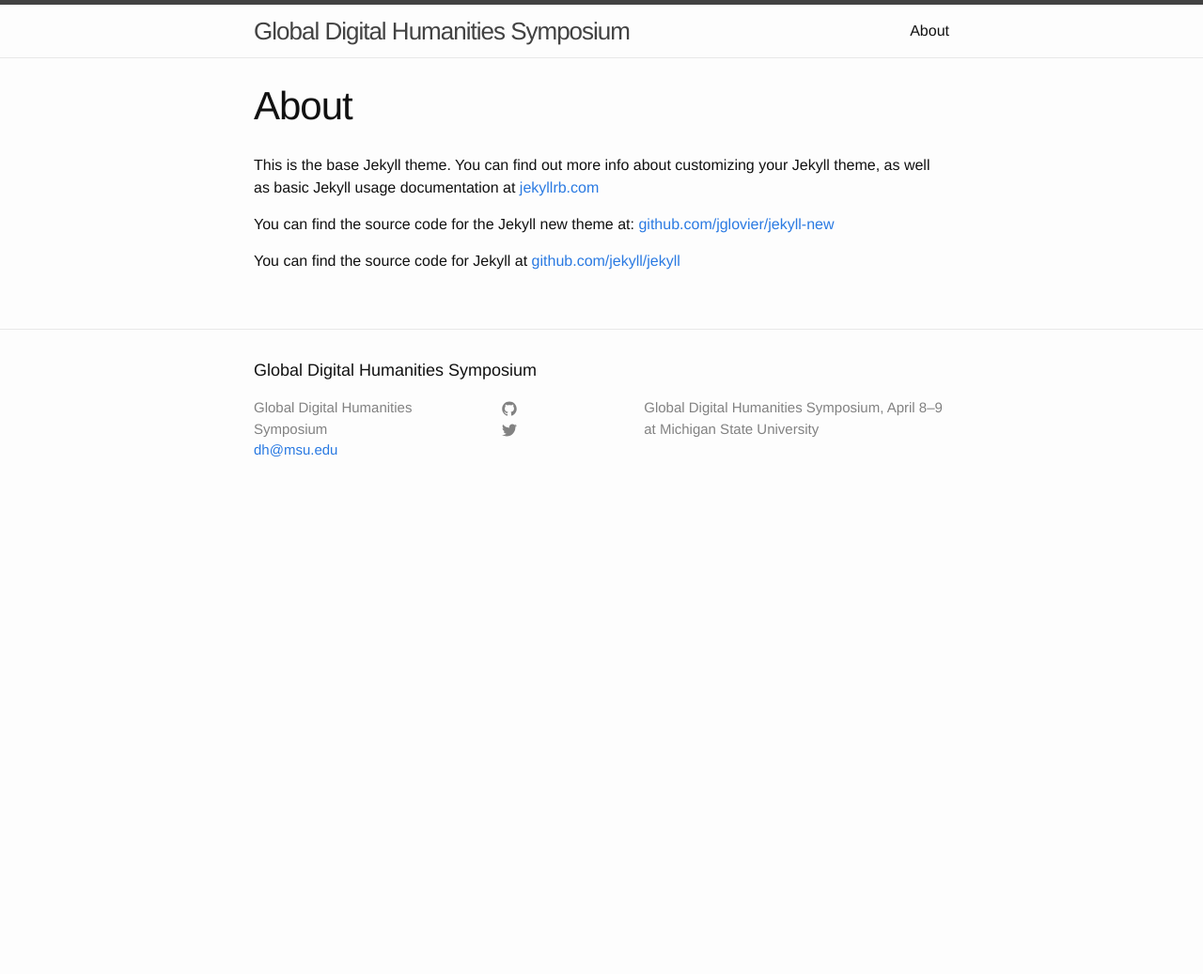
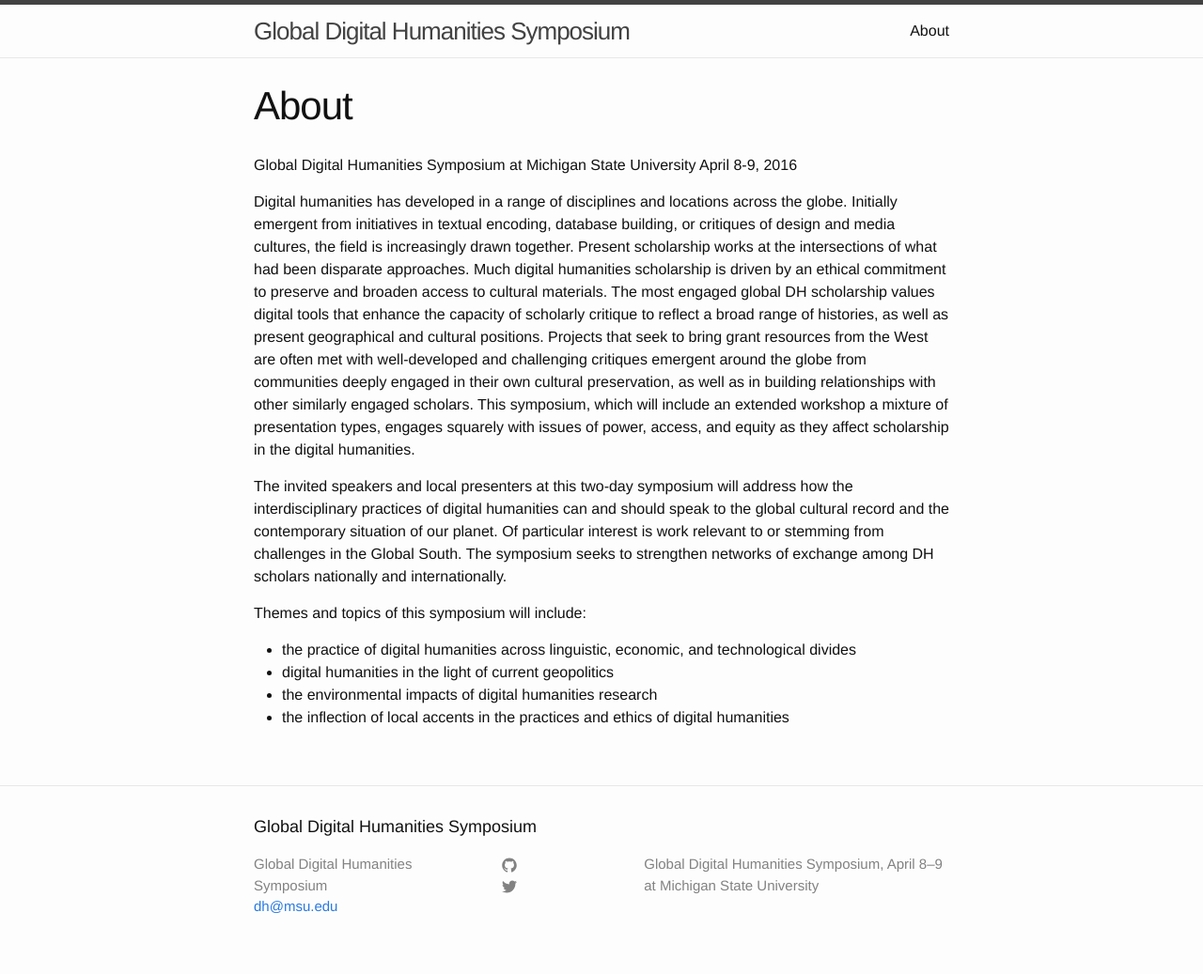
Before and after one commit to msudh/globaldh2016, a Jekyll site: the page built from about.md, in a window 1280 px wide. Shown: the whole page at 94% size. Built offline with Jekyll 4.4.1, drawn with Linux system fonts in a browser that asks for light colours; before the commit the page ends 900 px from its top, so only the background shows below that.

Commit message:
Adding Conference Description
Removed generic content about Jekyll and added in the description of the symposium Kristen wrote from the Google Doc titled 'Global Digital Humanities Symposium at Michigan State University.' Added bullets to themes and topics using github markdown.

```diff
--- a/about.md
+++ b/about.md
@@ -4,8 +4,16 @@
 permalink: /about/
 ---
 
-This is the base Jekyll theme. You can find out more info about customizing your Jekyll theme, as well as basic Jekyll usage documentation at [jekyllrb.com](http://jekyllrb.com/)
+Global Digital Humanities Symposium at Michigan State University
+April 8-9, 2016
 
-You can find the source code for the Jekyll new theme at: [github.com/jglovier/jekyll-new](https://github.com/jglovier/jekyll-new)
+Digital humanities has developed in a range of disciplines and locations across the globe. Initially emergent from initiatives in textual encoding, database building, or critiques of design and media cultures, the field is increasingly drawn together.  Present scholarship works at the intersections of what had been disparate approaches.  Much digital humanities scholarship is driven by an ethical commitment to preserve and broaden access to cultural materials.  The most engaged global DH scholarship values digital tools that enhance the capacity of scholarly critique to reflect a broad range of histories, as well as present geographical and cultural positions.  Projects that seek to bring grant resources from the West are often met with well-developed and challenging critiques emergent around the globe from communities deeply engaged in their own cultural preservation, as well as in building relationships with other similarly engaged scholars. This symposium, which will include an extended workshop a mixture of presentation types, engages squarely with issues of power, access, and equity as they affect scholarship in the digital humanities.
 
-You can find the source code for Jekyll at [github.com/jekyll/jekyll](https://github.com/jekyll/jekyll)
+The invited speakers and local presenters at this two-day symposium will address how the interdisciplinary practices of digital humanities can and should speak to the global cultural record and the contemporary situation of our planet.  Of particular interest is work relevant to or stemming from challenges in the Global South.  The symposium seeks to strengthen networks of exchange among DH scholars nationally and internationally.
+
+Themes and topics of this symposium will include:
+
+- the practice of digital humanities across linguistic, economic, and technological divides
+- digital humanities in the light of current geopolitics
+- the environmental impacts of digital humanities research
+- the inflection of local accents in the practices and ethics of digital humanities
```
